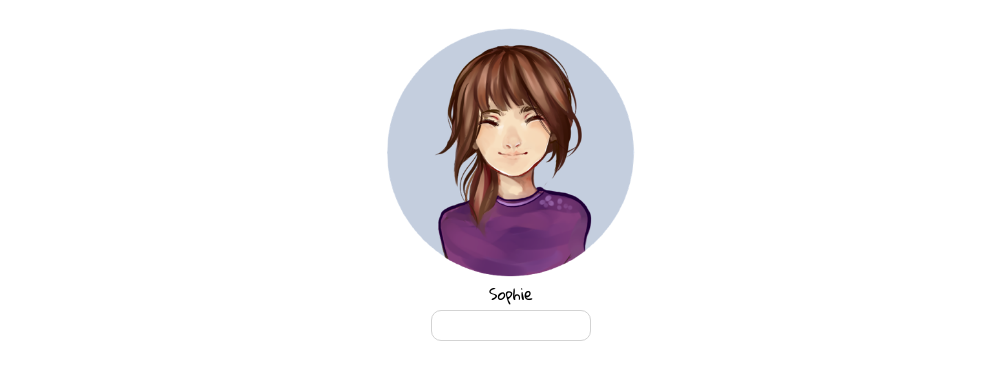
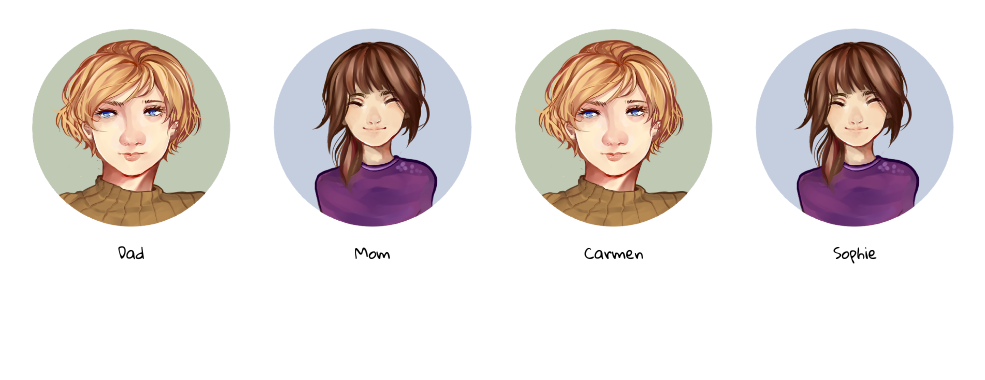
Before and after one commit to hlehv/pointandclick, a React (Create React App) app in the folder client/: page / in a window 1280 px wide. Shown: the top 380 px of the page, without its empty margins (129-1114 px from the left). Built offline with nearby package versions, Linux system fonts and the light colour scheme.

Commit message:
added multiple users to log in

```diff
--- a/client/src/components/Background/Background.js
+++ b/client/src/components/Background/Background.js
@@ -13,7 +13,7 @@ class Background extends React.Component {
 
   render() {
     return (
-      <div class="Background" style={styles.bg}>
+      <div className="Background" style={styles.bg}>
       </div>
     );
   }
--- a/client/src/components/LogIn/LogIn.css
+++ b/client/src/components/LogIn/LogIn.css
@@ -1,12 +1,29 @@
-#log-in-info {
+#accounts {
+	width: 1000px;
+	margin: auto;
+}
+
+.user, .selected-user {
 	height: 100%;
-	width: 50%;
-	margin: auto;
-	padding: 20px;
 	text-align: center;
 }
 
-#user-image {
-	height: 250px;
-	vertical-align: middle;
+.user {
+	display: inline-block;
+	margin: 20px;
+	cursor: pointer;
 }
+
+.selected-user {
+	width: 50%;
+	margin: auto;
+}
+
+.user-image {
+	height: 200px;
+	transition: transform .1s;
+}
+
+.user-image:hover {
+	transform: scale(1.05);
+}
--- a/client/src/components/LogIn/LogIn.js
+++ b/client/src/components/LogIn/LogIn.js
@@ -1,26 +1,76 @@
 import React from "react";
 import "./LogIn.css"
-import userImage from "../../images/Sophie.png";
+import carmen from "../../images/Carmen.png";
+import sophie from "../../images/Sophie.png";
 
 class LogIn extends React.Component {
   constructor(props) {
     super(props);
     this.state = {
-      password: "abc",
-      input: ""
+      input: "",
+      selectedUser: "",
+      dad: {password: "abc"},
+      mom: {password: "abc"},
+      carmen: {password: "abc"},
+      sophie: {password: "abc"}
     };
   }
 
   render() {
+    if (this.state.selectedUser === "")
+      return this.renderAllAccounts();
+    else
+      return this.renderSelectedAccount();
+  }
+
+  renderAllAccounts() {
     return (
-      <div id="log-in-info">
-        <img src={userImage} id="user-image"></img>
+      <div id="accounts">
+        <div className="user" onClick={() => this.selectUser("dad")}>
+          <img src={carmen} className="user-image" alt="dad"></img>
+          <div>
+            Dad
+          </div>
+        </div>
+        <div className="user" onClick={() => this.selectUser("mom")}>
+          <img src={sophie} className="user-image" alt="mom"></img>
+          <div>
+            Mom
+          </div>
+        </div>
+        <div className="user" onClick={() => this.selectUser("carmen")}>
+          <img src={carmen} className="user-image" alt="carmen"></img>
+          <div>
+            Carmen
+          </div>
+        </div>
+        <div className="user" onClick={() => this.selectUser("sophie")}>
+          <img src={sophie} className="user-image" alt="sophie"></img>
+          <div>
+            Sophie
+          </div>
+        </div>
+      </div>
+    );
+  }
+
+  renderSelectedAccount() {
+    return (
+      <div className="selected-user">
+        <img src={carmen} className="user-image" alt="user"></img>
         <div>
-          Sophie <br/>
+          {this.state.selectedUser} <br/>
           <input type="text" onChange={this.onPasswordChange} onKeyDown={this.checkPassword}></input>
         </div>
       </div>
     );
+  }
+
+  selectUser = (user) => {
+    console.log("here");
+    this.setState({
+      selectedUser: user
+    })
   }
 
   onPasswordChange = (e) => {
@@ -30,8 +80,10 @@ class LogIn extends React.Component {
   }
 
   checkPassword = (e) => {
-    if (e.key === "Enter" && this.state.input === this.state.password)
-        this.props.onValidPassword();
+    console.log(e.key);
+    const selectedUser = this.state.selectedUser;
+    if (e.key === "Enter" && this.state.input === this.state[selectedUser].password)
+      this.props.onValidPassword();
   }
 }
 
--- a/client/src/components/Sidebar/Sidebar.js
+++ b/client/src/components/Sidebar/Sidebar.js
@@ -11,7 +11,7 @@ class Sidebar extends React.Component {
 
   render() {
     return (
-      <div class="sidebar">
+      <div className="sidebar">
         {this.renderSidebar()}
       </div>
     );
@@ -35,26 +35,26 @@ class Sidebar extends React.Component {
     if (this.state.status==='open'){
       return (
         <div>
-        <div class="user_box">
+        <div className="user_box">
           Restart
         </div>
-        <div class="user_box">
+        <div className="user_box">
           Shut Down
         </div>
-        <div class="user_box">
+        <div className="user_box">
           Log Out User
         </div>
-        <button type="button" class="open_close_button" onClick={() => this.handleClick()}>
-          <i class="fab fa-windows"></i>
+        <button type="button" className="open_close_button" onClick={() => this.handleClick()}>
+          <i className="fab fa-windows"></i>
         </button>
         </div>
       );
     } else {
       return (
-        <button class="open_close_button" type="button" onClick={() => this.handleClick()}>
-          <i class="fab fa-windows"></i>
+        <button className="open_close_button" type="button" onClick={() => this.handleClick()}>
+          <i className="fab fa-windows"></i>
         </button>
-        );
+      );
     }
   }
 }
```
